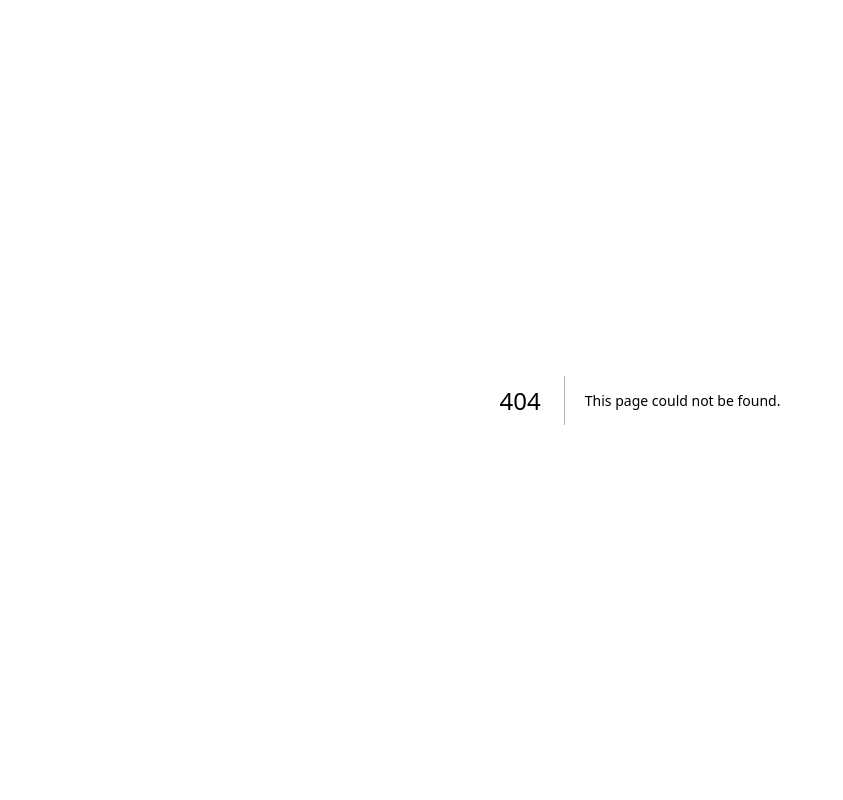
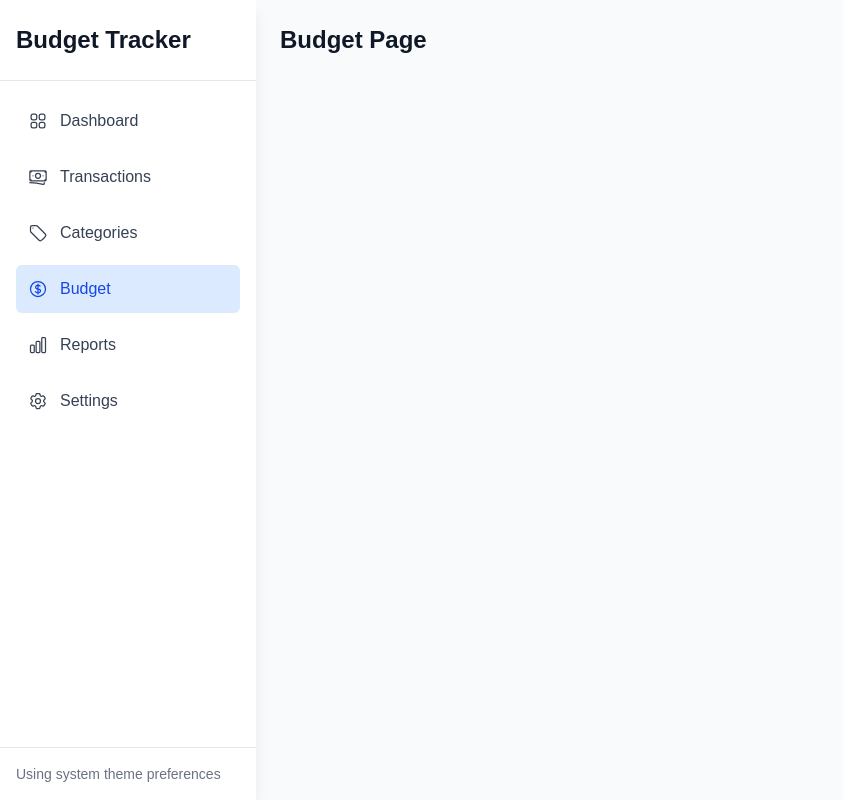
Before and after one commit to cup-noodlehS/cmsc126-LE2, a Next.js app in the folder client/: page /budget in a window 1280 px wide. Before the commit this address had no page. Shown: the whole page, without its empty margins (0-843 px from the left). Built offline with nearby package versions, Linux system fonts and the light colour scheme.

Commit message:
Created Empty Budget Page and successful routing

```diff
--- /dev/null
+++ b/client/app/budget/page.tsx
@@ -0,0 +1,11 @@
+import { Layout } from "../components/layout/Layout";
+
+export default function BudgetPage() {
+  return (
+    <Layout>
+      <div className="p-6">
+        <h1 className="text-2xl font-bold text-gray-900 dark:text-white">Budget Page</h1>
+      </div>
+    </Layout>
+  );
+}
```
